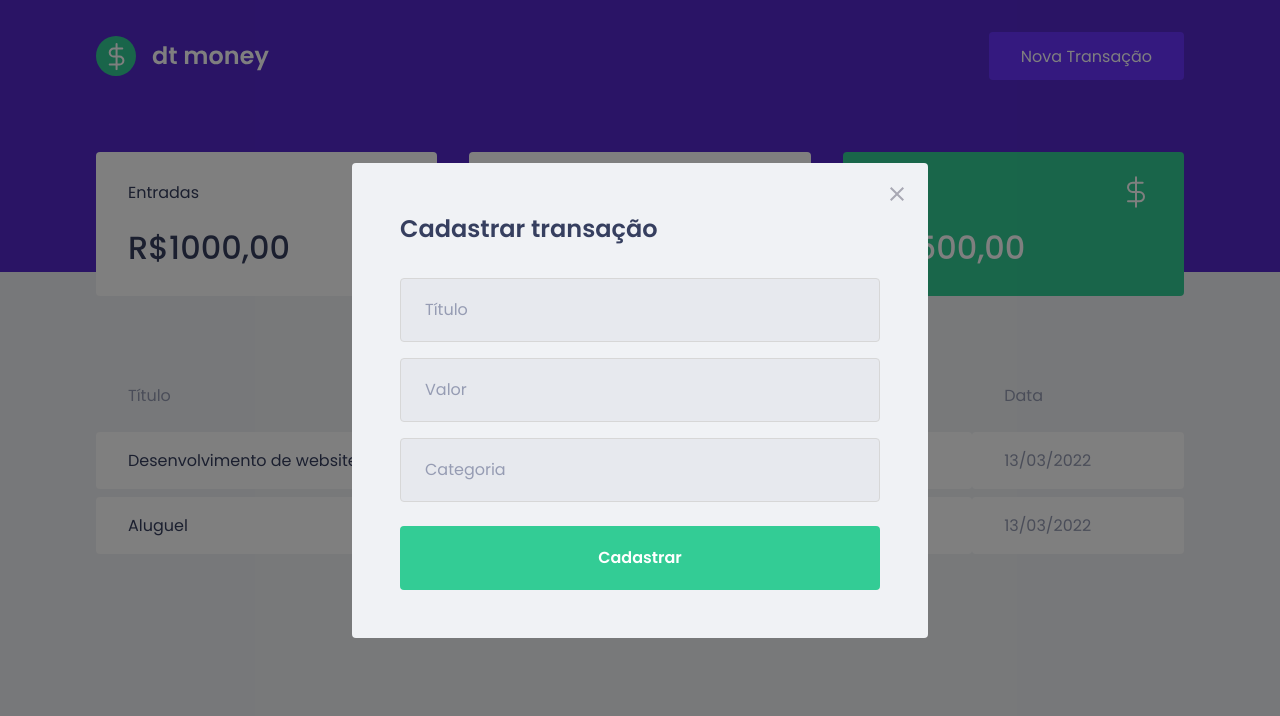
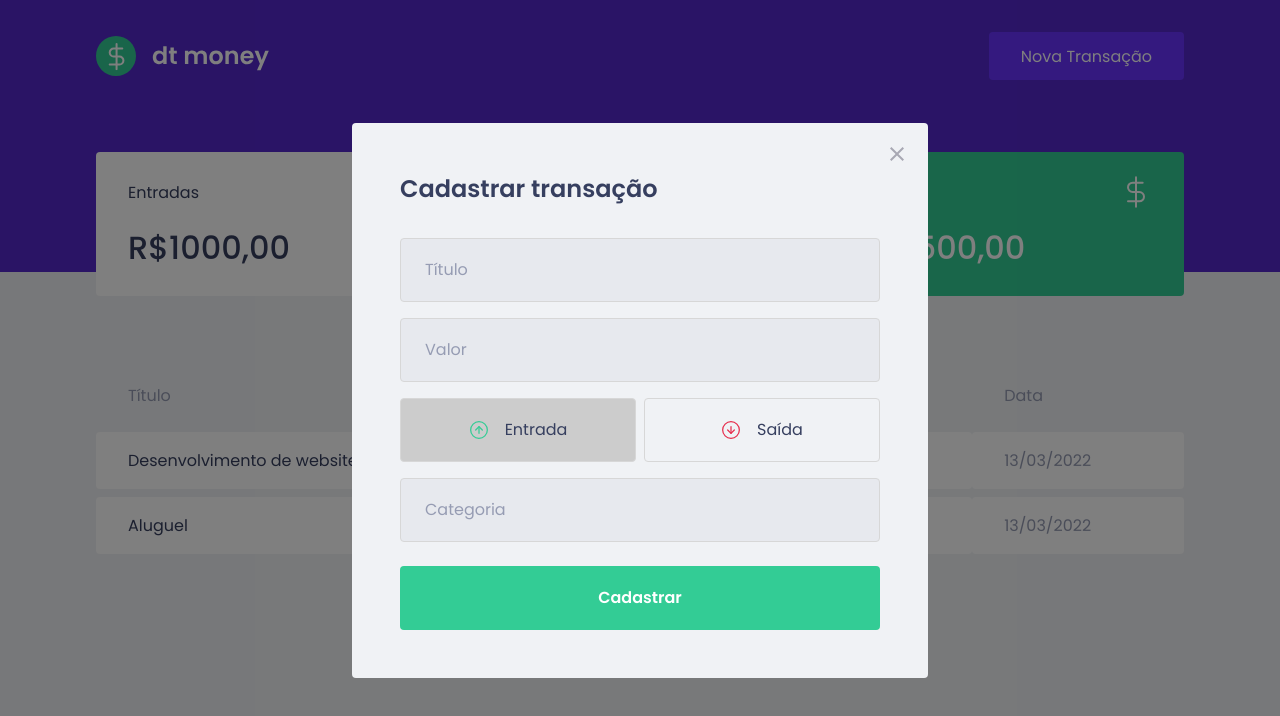
Before and after one commit to JanderLiborio20/JlMoney, a React (Vite) app: page / in a window 1280 px wide. Both pictures are taken after a click on the button "Nova Transação". Shown: the top 716 px of the page. Built offline with nearby package versions, Linux system fonts and the light colour scheme; no server answers.

Commit message:
btn entrada e saida

```diff
--- a/package.json
+++ b/package.json
@@ -11,6 +11,7 @@
     "@types/react-modal": "^3.13.1",
     "axios": "^0.26.1",
     "miragejs": "^0.1.43",
+    "polished": "^4.1.4",
     "react": "^17.0.2",
     "react-dom": "^17.0.2",
     "react-modal": "^3.14.4",
--- a/src/components/NewTransactionModal/index.tsx
+++ b/src/components/NewTransactionModal/index.tsx
@@ -1,6 +1,10 @@
 import Modal from "react-modal"
 import closeImg from '../../assets/close.svg'
-import { Container } from "./styles";
+import outComeImg from '../../assets/outcome.svg'
+import incomeImg from '../../assets/income.svg'
+
+import { Container, TransactionTypeContainer, RadioBox } from "./styles";
+import { useState } from "react";
 
 interface NewTransactionModalProps {
   isOpen: boolean;
@@ -8,12 +12,17 @@
 }
 
 export function NewTransactionModal ({ isOpen, onRequestClose}: NewTransactionModalProps) {
+
+  const [type, setType] = useState('deposit')
+
   return(
     <Modal
       isOpen={isOpen}
       onRequestClose={onRequestClose}
       overlayClassName="react-modal-overlay"
       className="react-modal-content">
+
+        <Container>
 
           <button
           type="button"
@@ -22,22 +31,35 @@
             <img src={closeImg} alt="Fechar Modal" />
           </button>
 
-        <Container>
           <h2>Cadastrar transação</h2>
 
           <input
-          placeholder="Título">
+          placeholder="Título" />
 
-          </input>
           <input
           type='number'
-          placeholder="Valor">
+          placeholder="Valor" />
 
-          </input>
+          <TransactionTypeContainer>
+            <RadioBox
+            type="button"
+            onClick={() => { setType('deposit') }}
+            isActive= {type === 'deposit'}>
+              <img src={incomeImg} alt="Entrada" />
+              <span>Entrada</span>
+            </RadioBox>
+            <RadioBox
+            type="button"
+            onClick={() => {  setType('withdraw') }}
+            isActive= {type === 'withdraw'}>
+              <img src={outComeImg} alt="Saída" />
+              <span>Saída</span>
+            </RadioBox>
+          </TransactionTypeContainer>
+
           <input
-          placeholder="Categoria">
+          placeholder="Categoria"/>
 
-          </input>
           <button type="submit">
             Cadastrar
           </button>
--- a/src/components/NewTransactionModal/styles.ts
+++ b/src/components/NewTransactionModal/styles.ts
@@ -1,4 +1,5 @@
 import styled from "styled-components";
+import { darken } from "polished";
 
 export const Container = styled.form`
   h2 {
@@ -48,3 +49,44 @@
       }
     }
 `;
+
+export const TransactionTypeContainer = styled.div`
+  margin: 1rem 0;
+  display: grid;
+  grid-template-columns: repeat(2, 1fr);
+  gap: 0.5rem;
+`;
+
+interface RadioBoxPrpos {
+  isActive: boolean
+}
+
+export const RadioBox = styled.button<RadioBoxPrpos>`
+    height: 4rem;
+    border: 1px solid #d7d7d7;
+    border-radius: 0.25rem;
+
+    background: ${(props) => props.isActive ? '#ccc' : 'transparent'};
+
+    display: flex;
+    align-items: center;
+    justify-content: center;
+
+    transition: border-color 0.2s;
+
+    &:hover{
+      border-color: ${darken(0.1, '#d7d7d7')};
+    }
+
+    img{
+      height: 20px;
+      width: 20px;
+    }
+
+    span {
+      display: inline-block;
+      margin-left: 1rem;
+      font-size: 1rem;
+      color: var(--text-title);
+    }
+`;
```
Also changed, not shown: 1 other file (tests, documents, lock files or other folders). Lines whose indentation alone changed are shown as unchanged.
